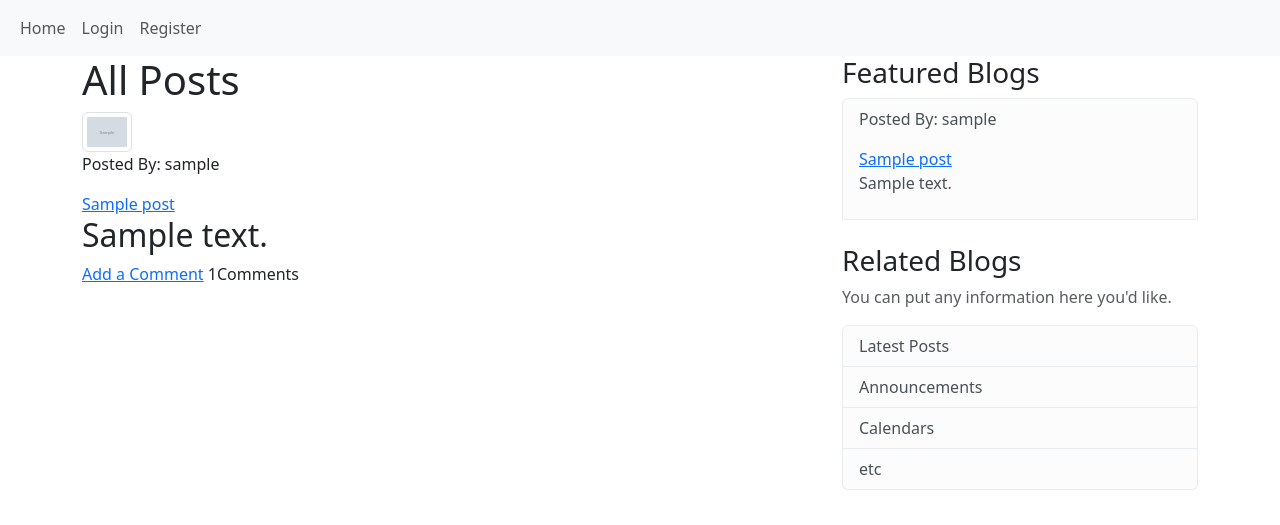
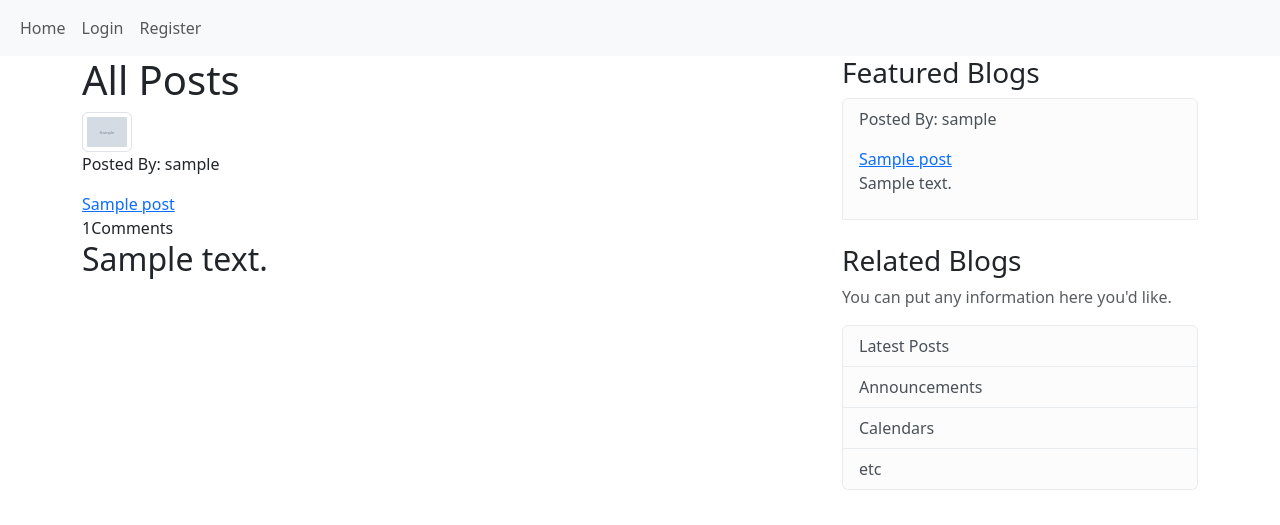
Before and after one commit to SampurnaC/django_blog_application, a Django app: page / in a window 1280 px wide. Shown: the top 525 px of the page. Run offline with Django 4.2, Linux system fonts and the light colour scheme; tables that the repository leaves empty hold one stand-in row (values such as "Sample post"); grey boxes marked "Sample" are stand-in pictures; some libraries are stand-ins or nearby versions.

Commit message:
remove create comment link from home page

```diff
--- a/blog/templates/blog/home.html
+++ b/blog/templates/blog/home.html
@@ -10,9 +10,8 @@
             <p>Posted By: {{post.author.username}}</p>
             <a class="mr-2" href="{% url 'blog-show' post.id %}">{{ post.title }}</a>
           </div>
+          {{post.comments.count}}Comments
           <h2>{{ post.content }}</h2>
-          <a href="{% url 'create-comment' post.id%}">Add a Comment</a>
-          {{post.comments.count}}Comments
         </div>
       </article>
     {% endfor %}
```
